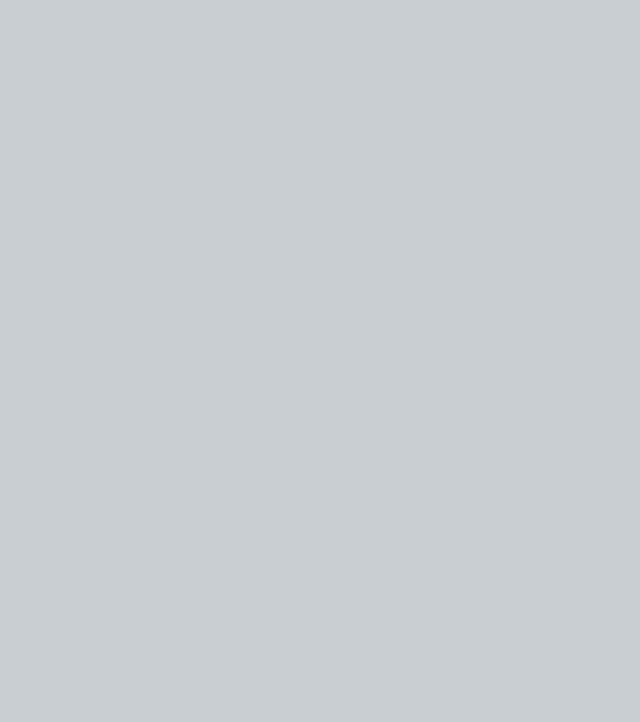
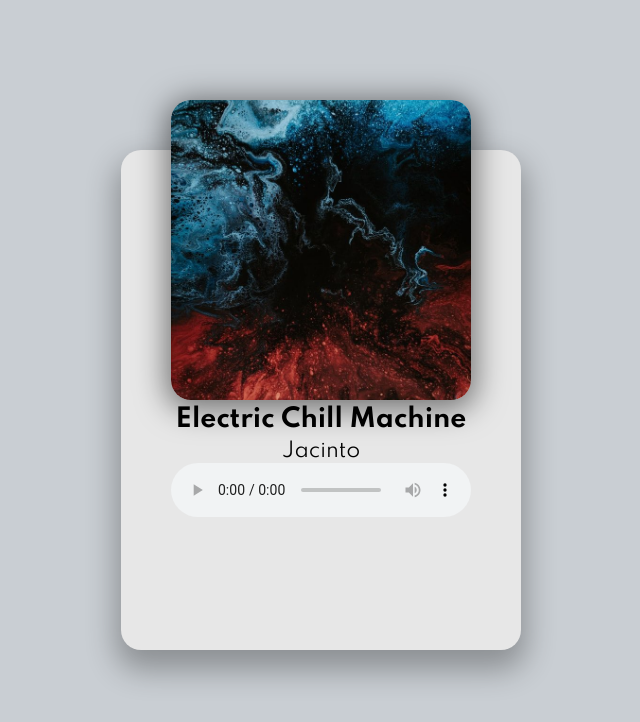
Before and after one commit to AbdulahiDayur/music-player, a plain HTML site: page music/index.html in a window 1280 px wide. Shown: the whole page, without its empty margins (319-959 px from the left). Drawn offline with Linux system fonts and the light colour scheme; files whose address does not match are found by name.

Commit message:
added back ground + imgs for music player

```diff
--- a/music/index.html
+++ b/music/index.html
@@ -1,15 +1,26 @@
 <!DOCTYPE html>
 <html lang="en">
-<head>
-    <meta charset="UTF-8">
-    <meta name="viewport" content="width=device-width, initial-scale=1.0">
+  <head>
+    <meta charset="UTF-8" />
+    <meta name="viewport" content="width=device-width, initial-scale=1.0" />
     <title>Music Player</title>
-    <link rel="icon" type="image/png" href="favicon.png">
-    <link rel="stylesheet" href="https://cdnjs.cloudflare.com/ajax/libs/font-awesome/5.10.2/css/all.min.css"/>
-    <link rel="stylesheet" href="style.css">
-</head>
-<body>
+    <link rel="icon" type="image/png" href="favicon.png" />
+    <link
+      rel="stylesheet"
+      href="https://cdnjs.cloudflare.com/ajax/libs/font-awesome/5.10.2/css/all.min.css"
+    />
+    <link rel="stylesheet" href="style.css" />
+  </head>
+  <body>
+    <div class="player-container">
+      <div class="img-container">
+        <img src="/img/jacinto-1.jpg" alt="Album Art" />
+        <h2 id="title">Electric Chill Machine</h2>
+        <h3 id="artist">Jacinto</h3>
+        <audio src="./jacinto-1.mp3" controls></audio>
+      </div>
+    </div>
     <!-- Script -->
     <script src="script.js"></script>
-</body>
+  </body>
 </html>
--- a/music/style.css
+++ b/music/style.css
@@ -1,4 +1,5 @@
 /* Images created by: https://unsplash.com/@pawel_czerwinski */
+@import url("https://fonts.googleapis.com/css2?family=Spartan:wght@400;700&display=swap");
 
 html {
   box-sizing: border-box;
@@ -11,19 +12,33 @@ body {
   display: flex;
   justify-content: center;
   align-items: center;
-
+  font-family: Spartan, sans-serif;
   font-size: 12px;
 }
 
-
+.player-container {
+  height: 500px;
+  width: 400px;
+  background: #e7e7e7;
+  border-radius: 20px;
+  box-shadow: 0 15px 30px 5px rgba(0, 0, 0, 0.3);
+}
 
 .img-container {
-
+  height: 300px;
+  width: 300px;
   position: relative;
   top: -50px;
   left: 50px;
 }
 
+.img-container img {
+  height: 100%;
+  width: 100%;
+  object-fit: cover;
+  border-radius: 20px;
+  box-shadow: 0 5px 30px 5px rgba(0, 0, 0, 0.5);
+}
 
 h2 {
   font-size: 25px;
@@ -76,10 +91,7 @@ h3 {
   font-size: 30px;
   color: rgb(129, 129, 129);
   margin-right: 30px;
-
 }
-
-
 
 .main-button {
   font-size: 40px;
@@ -89,7 +101,9 @@ h3 {
 
 /* Media Query: iPhone (Vertical) */
 @media screen and (max-width: 376px) {
-
+  .player-container {
+    width: 95vw;
+  }
 
   .img-container {
     left: 29px;
```
